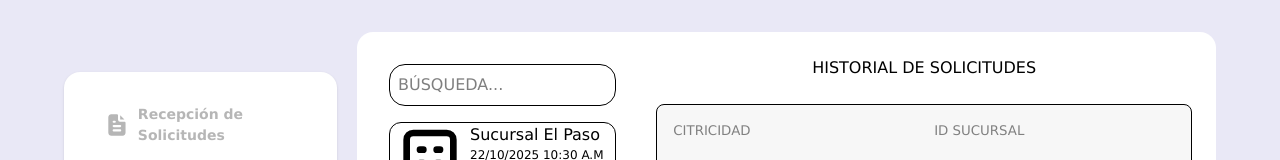
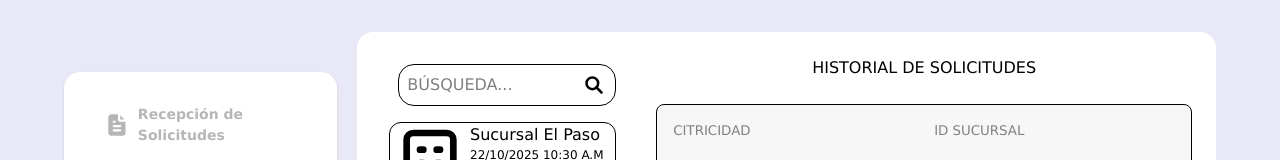
Before and after one commit to GrandMostach0/FRD_Desarrollo_Proyecto, a Vue app: page /panelAdmin/historialRegistros in a window 1280 px wide. Shown: the top 160 px of the page. Built offline with nearby package versions, Linux system fonts and the light colour scheme.

Commit message:
Subiendo cambios Frame 5

```diff
--- /dev/null
+++ b/src/assets/icons/Search-icon.vue
@@ -0,0 +1,22 @@
+<template>
+    <!--
+tags: [find, magnifier, magnifying glass]
+version: "1.0"
+unicode: "eb1c"
+-->
+<svg
+  xmlns="http://www.w3.org/2000/svg"
+  width="128"
+  height="128"
+  viewBox="0 0 24 24"
+  fill="none"
+  stroke="#000000"
+  stroke-width="3"
+  stroke-linecap="round"
+  stroke-linejoin="round"
+>
+  <path d="M10 10m-7 0a7 7 0 1 0 14 0a7 7 0 1 0 -14 0" />
+  <path d="M21 21l-6 -6" />
+</svg>
+
+</template>
--- a/src/components/HistorialRegistros.vue
+++ b/src/components/HistorialRegistros.vue
@@ -1,27 +1,31 @@
 <script setup>
     import ListaRegistrosHisto from './ListaRegistrosHisto.vue';
     import SolicitudHistorialView from './Solicitud-Historial-View.vue';
+    import SearchIcon from '../assets/icons/Search-icon.vue';
 </script>
 
 <template>
     <main class="flex gap-8 p-1 h-[99%] overflow-hidden">
         <div id="buscador" class="flex flex-col gap-4 w-[30%] overflow-y-auto p-2 [direction:rtl]">
+            <div id="barra-buscadora" class="relative w-full max-w-md" >
                 <input
                     type="text"
                     v-model="searchQuery"
                     placeholder="BÚSQUEDA..."
                     class="p-2 border rounded-2xl [direction:ltr]"
+                    icon-component = "<SearchIcon/>"
                  />
+                 <SearchIcon class="absolute right-3 top-1/2 -translate-y-1/2 w-5 h-5 text-gray-500 cursor-pointer" />
+            </div>
 
             <div id="card-histo">
                 <ListaRegistrosHisto class="[direction:ltr]"/>
             </div>
-
         </div>
 
-        <div id="detalles-title" class="flex-1">
+        <div id="detalles-title" class="flex-1 overflow-y-auto">
             <h1 class="text-center mb-6">HISTORIAL DE SOLICITUDES</h1>
-            <div id="detalles-content" class="p-4 border rounded-lg bg-[#F7F7F7]">
+            <div id="detalles-content" class="p-4 border rounded-lg bg-[#F7F7F7] ">
                 <SolicitudHistorialView />
             </div>
         </div>
```
Lines whose indentation alone changed are shown as unchanged.
